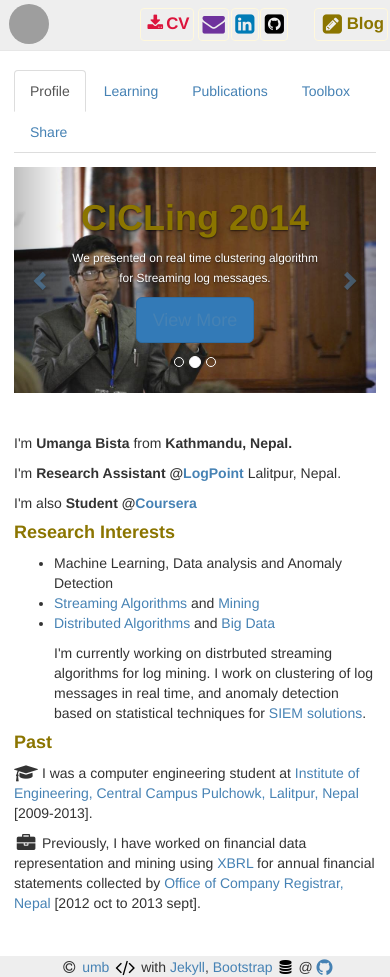
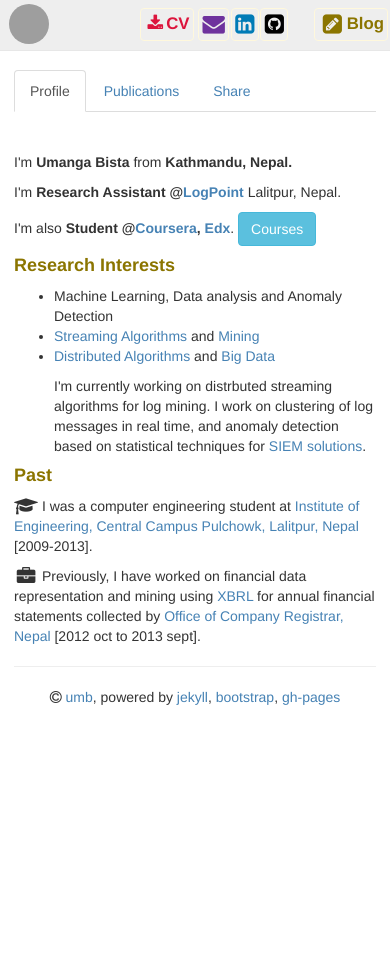
Before and after one commit to bistaumanga/bistaumanga.github.com, a Jekyll site: the page built from index.md, in a window 390 px wide and 977 px high. Built offline with Jekyll 4.4.1, drawn with Linux system fonts in a browser that asks for light colours; nearby versions of some CDN libraries; formulas are drawn with MathJax 3; comment, search, counter and statistics services are not loaded; grey boxes are pictures that could not be loaded.

Commit message:
changes, corousel removed

```diff
--- a/_includes/footer.html
+++ b/_includes/footer.html
@@ -1,14 +1,4 @@
-<div id="footer">
-  <div class="row">
-    <div class="col-sm-offset-4 col-sm-8" align="center">
-        <i class="fa fa-copyright fa-fw"></i>
-        <a href = "/">umb</a>
-        <i class="fa fa-code fa-lg fa-fw" style="color:#000;"></i>
-        with <a href = "http://jekyllrb.com/" target="_blank">Jekyll</a>,
-        <a href = "http://getbootstrap.com/" target="_blank">Bootstrap</a>
-        <i class="fa fa-database fa-fw" style="color:#000;"></i>
-        @<a href = "https://pages.github.com/" target="_blank">
-        <i class="fa fa-github fa-lg"></i> </a>
-    </div>
-  </div>
-</div>
+<div align="center">
+<hr/>
+<i class="fa fa-copyright"></i>
+<a href = "/">umb</a>, powered by <a href = "http://jekyllrb.com/" target="_blank">jekyll</a>, <a href = "http://getbootstrap.com/" target="_blank">bootstrap</a>, <a href = "https://pages.github.com/" target="_blank">gh-pages</a></div>
--- a/_includes/profile.html
+++ b/_includes/profile.html
@@ -1,54 +1,4 @@
-<div class = "row" style="padding:1em 0 0 0;">
 
-    <div class="col-md-7 col-sm-12 col-xs-18" >
-    <div id="myCarousel" class="carousel slide" data-ride="carousel">
-  <!-- Indicators -->
-  <ol class="carousel-indicators">
-    <li data-target="#myCarousel" data-slide-to="0" class="active"></li>
-    <li data-target="#myCarousel" data-slide-to="1"></li>
-    <li data-target="#myCarousel" data-slide-to="2"></li>
-  </ol>
-
-  <!-- Wrapper for slides -->
-  <div class="carousel-inner">
-    <div class="item active">
-      <img src="/images/wordcloud.svg" alt="wordcloud">
-      <div class="carousel-caption">
-        Keywords about me.
-      </div>
-    </div>
-    <div class="item">
-      <img src="/images/me/cicling_3.jpg" alt="CICLING Conference">
-      <div class="carousel-caption">
-        <h1>CICLing 2014</h1>
-          <p><small>We presented on real time clustering algorithm for Streaming log messages.</small></p>
-          <p><a class="btn btn-lg btn-primary" href="/archive/cicling">View More</a>
-        </p>
-
-      </div>
-    </div>
-    <div class="item">
-      <img src="/images/me/rncp.jpg" alt="chitwan national park">
-      <div class="carousel-caption">
-        at Royal Chitwan National Park.
-      </div>
-    </div>
-  </div>
-
-  <!-- Controls -->
-  <a class="left carousel-control" href="#myCarousel" role="button" data-slide="prev">
-    <span class="glyphicon glyphicon-chevron-left"></span>
-  </a>
-  <a class="right carousel-control" href="#myCarousel" role="button" data-slide="next">
-    <span class="glyphicon glyphicon-chevron-right"></span>
-  </a>
-</div>
-
-<script>
-$('myCarousel').carousel({
-  interval: 2000 // set your desired interval
-})
-</script>
 
 <br>
 <br>
@@ -56,12 +6,29 @@ $('myCarousel').carousel({
 
  <p>I'm <strong> Research Assistant @<a href="http://www.logpoint.com/en/" target="_blank">LogPoint</a></strong> Lalitpur, Nepal.</p>
 
-<p>I'm also <strong> Student @<a href="http://www.coursera.org" target="_blank">Coursera</a></strong></p>
+<p>I'm also <strong> Student @<a href="http://www.coursera.org" target="_blank">Coursera</a>, <a href="http://www.edx.org" target="_blank">Edx</a></strong>. <button class="btn btn-info" data-toggle="modal" data-target="#learning">
+  Courses
+</button> </p>
+<!-- Button trigger modal -->
 
+
+<!-- Modal -->
+<div class="modal fade" id="learning" tabindex="-1" role="dialog" aria-labelledby="learning" aria-hidden="true">
+  <div class="modal-dialog modal-lg">
+    <div class="modal-content">
+      <div class="modal-header">
+        <button type="button" class="close" data-dismiss="modal"><span aria-hidden="true">&times;</span><span class="sr-only">Close</span></button>
+        <h4 class="modal-title" id="learning">Courses</h4>
+      </div>
+      <div class="modal-body">
+        {% include learning.html %}
+      </div>
+      <div class="modal-footer">
+        <button type="button" class="btn btn-default" data-dismiss="modal">Close</button>
+      </div>
     </div>
-
-    <div class="col-md-5 col-xs-18 col-sm-12" >
-
+  </div>
+</div>
 
 <h4>Research Interests</h4>
 <ul>
@@ -75,5 +42,3 @@ $('myCarousel').carousel({
 <h4>Past</h4>
 <p><i class="fa fa-graduation-cap fa-lg fa-fw"></i> I was a computer engineering student at <a href="http://ioe.edu.np" target="_blank">Institute of Engineering, Central Campus Pulchowk, Lalitpur, Nepal </a>[2009-2013].</p>
 <p><i class="fa fa-briefcase fa-lg fa-fw"></i> Previously, I have worked on financial data representation and mining using <a href="http://en.wikipedia.org/wiki/XBRL" target="_blank">XBRL</a> for annual financial statements collected by <a href="http://www.ocr.gov.np" target="_blank">Office of Company Registrar, Nepal</a> [2012 oct to 2013 sept].</p>
-    </div>
-</div>
--- a/_includes/toolbox.html
+++ /dev/null
@@ -1,37 +0,0 @@
-<div class="panel panel-primary">
-  		<div class="panel-heading">Programming</div>
-		  <div class="panel-body">
-		    Python, R, Scala, Java, Octave, C, C++
-		</div>
-  	</div>
-	<div class="panel panel-success">
-		<div class="panel-heading">IDE \ Text Editors</div>
-		  <div class="panel-body">
-		    R Studio, Tex Studio, Eclipse, Sublime Text, Spyder, Mou, Vim
-		</div>
-	</div>
-	<div class="panel panel-info">
-		<div class="panel-heading">Collaboration</div>
-		  <div class="panel-body">
-		    Git (Github, BitBucket), Share Latex, Dropbox
-		</div>
-	</div>
-	<div class="panel panel-primary">
-		<div class="panel-heading">Documentation</div>
-		  <div class="panel-body">
-		    $\LaTeX$, Markdown, R Markdown, HTML, IPython
-		</div>
-	</div>
-	<div class="panel panel-success">
-		<div class="panel-heading">Data Science</div>
-		  <div class="panel-body">
-		    R, Scipy ecosystem, Hadoop, Spark, SQL, Plotly
-		</div>
-	</div>
-
-	<div class="panel panel-info">
-		<div class="panel-heading">OS and Others</div>
-		  <div class="panel-body">
-		    Ubuntu, OS X, Terminal, Jekyll, VirtualBox, Excel...
-		</div>
-	</div>
--- a/_layouts/default.html
+++ b/_layouts/default.html
@@ -15,7 +15,6 @@
     {{ page.title }} |
     {% endif %}
     {{ site.name }}
-
   </title>
 
   <script type="text/x-mathjax-config">
@@ -64,10 +63,8 @@
 
     <div class="col-xs-18 col-sm-9 col-sm-offset-3" style="padding:1em;">
       {{ content }}
-      <br><br>
+      {% include footer.html %}
     </div>
-
-
 
     <script src="https://ajax.googleapis.com/ajax/libs/jquery/1.11.1/jquery.min.js"></script>
     <script src="https://maxcdn.bootstrapcdn.com/bootstrap/3.2.0/js/bootstrap.min.js"></script>
@@ -104,7 +101,8 @@
     })();
     </script>
 
- {% include footer.html %}
+
 
 </body>
+
 </html>
--- a/css/styles.css
+++ b/css/styles.css
@@ -142,17 +142,6 @@ h1 a:hover,h2 a:hover,h3 a:hover,h4 a:hover,h5 a:hover,h6 a:hover {
   }
 }
 
-
-#footer {
-  position: fixed;
-  bottom: 0;
-  padding: .1em 0 0 .2em;
-  width: 100%;
-  /* Set the fixed height of the footer here */
-  background-color: #eee;
-}
-
-
 .carousel-inner{
   /*width:100%;*/
   max-height: 60% !important;
--- a/index.md
+++ b/index.md
@@ -6,9 +6,7 @@ permalink: /
 
 <ul class="nav nav-tabs" role="tablist" id="myTab">
   <li class="active"><a href="#profile" role="tab" data-toggle="tab">Profile</a></li>
-  <li><a href="#learning" role="tab" data-toggle="tab">Learning</a></li>
   <li><a href="#publications" role="tab" data-toggle="tab">Publications</a></li>
-  <li><a href="#toolbox" role="tab" data-toggle="tab">Toolbox</a></li>
   <li><a href="#share" role="tab" data-toggle="tab">Share</a></li>
 </ul>
 
@@ -17,16 +15,8 @@ permalink: /
   	{% include profile.html %}
   </div>
 
-  <div class="tab-pane" id="learning">
-	  {% include learning.html %}
-  </div>
-
   <div class="tab-pane" id="publications">
 	  {% include publications.html %}
-  </div>
-
-  <div class="tab-pane" id="toolbox">
-  	{% include toolbox.html %}
   </div>
 
   <div class="tab-pane" id="share">
```
Also changed, not shown: archive/cicling.md (deleted, +0 -67 lines), backup/profile.md (deleted, +0 -29 lines), backup/words-raw.txt (deleted, +0 -85 lines), images/me/cicling_1.jpg (deleted), images/me/cicling_2.jpg (deleted), images/me/cicling_3.jpg (deleted), images/me/rncp.jpg (deleted), images/wordcloud.svg (deleted).
